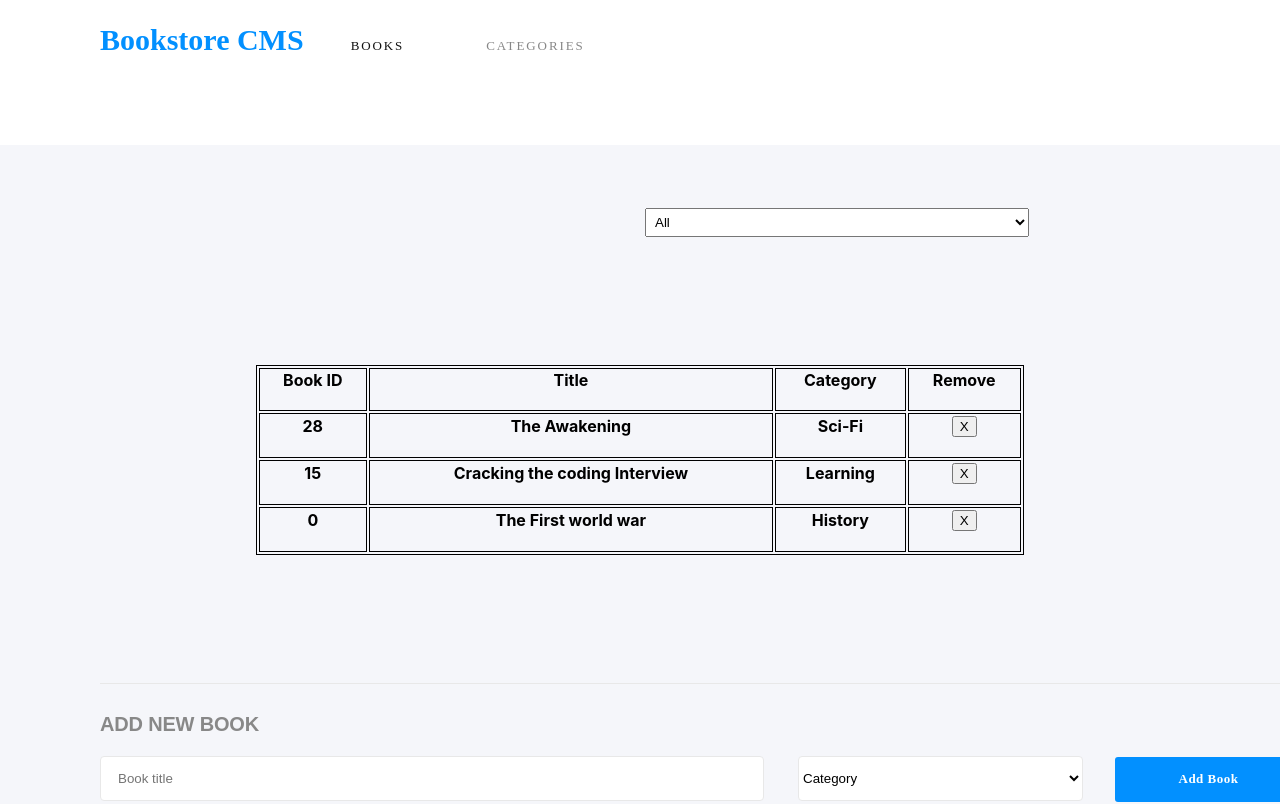
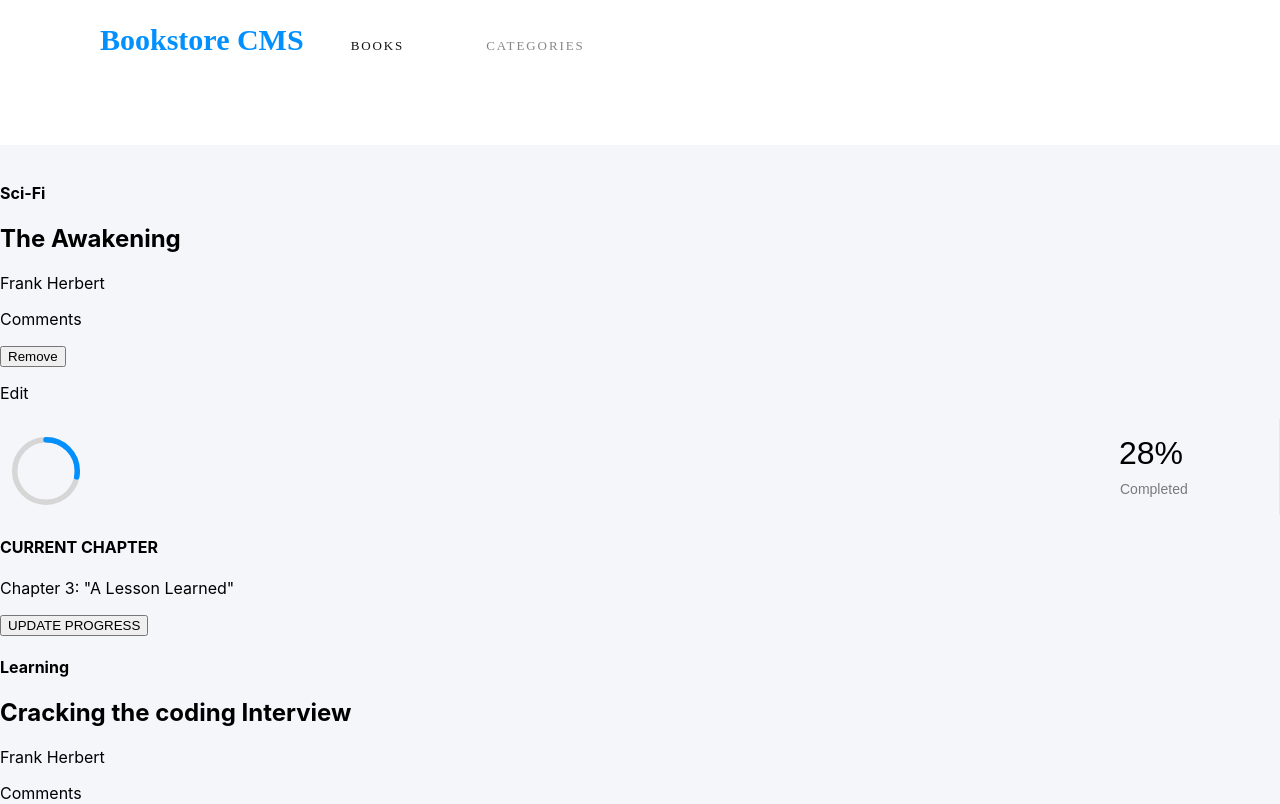
Before and after one commit to Stephanie041996/Book-Store, a React (Create React App) app: page / in a window 1280 px wide. Shown: the top 804 px of the page. Built offline with nearby package versions, Linux system fonts and the light colour scheme.

Commit message:
Set style for Book list

```diff
--- a/package.json
+++ b/package.json
@@ -8,6 +8,7 @@
     "@testing-library/user-event": "^12.1.10",
     "prop-types": "^15.7.2",
     "react": "^17.0.2",
+    "react-circular-progressbar": "^2.0.4",
     "react-dom": "^17.0.2",
     "react-redux": "^7.2.4",
     "react-scripts": "4.0.3",
--- a/src/components/App.css
+++ b/src/components/App.css
@@ -130,6 +130,61 @@ th {
   letter-spacing: 1.9px;
   color: #121212;
 }
+
+.progress-bar {
+  display: flex;
+  justify-content: space-between;
+  border-right: solid 1px #e8e8e8;
+}
+
+.outer-circle {
+  width: 5.625rem;
+  height: 5.625rem;
+  margin-top: 0.38rem;
+}
+
+.circle-bar {
+  margin: 0.75rem;
+}
+
+.progress-bar h4 {
+  width: 2.938rem;
+  height: 2.438rem;
+  margin: 0.063rem 7.063rem 0 0.688rem;
+  font-family: 'Montserrat', sans-serif;
+  font-size: 2rem;
+  font-weight: normal;
+  margin-top: 1rem;
+}
+
+.progress-bar p {
+  width: 5rem;
+  height: 1.125rem;
+  margin: 0.438rem 4.938rem 0 0.75rem;
+  opacity: 0.5;
+  font-family: 'Montserrat', sans-serif;
+  font-size: 0.875rem;
+}
+
+::placeholder {
+  width: 4.75rem;
+  height: 1.188rem;
+  font-family: 'Montserrat', sans-serif;
+  font-size: 1rem;
+  font-weight: normal;
+  font-stretch: normal;
+  font-style: normal;
+  line-height: normal;
+  letter-spacing: -0.15px;
+  color: #c4c4c4;
+}
+
+@media screen and (max-width: 1001px) {
+  .user-icon {
+    margin-right: 0;
+  }
+}
+
 /*
 .Oval {
   width: 2.813rem;
--- a/src/components/Book.js
+++ b/src/components/Book.js
@@ -1,20 +1,56 @@
+/* eslint-disable react/no-unescaped-entities */
+/* eslint-disable react/jsx-key */
 import React from 'react';
 import PropTypes from 'prop-types';
+import { buildStyles, CircularProgressbar } from 'react-circular-progressbar';
+import 'react-circular-progressbar/dist/styles.css';
 
 const Book = ({ books, remove }) => (
-  <tbody>
+  <div>
     {books.map((book) => (
-      <tr key={book.id}>
-        <th>{book.id}</th>
-        <th>{book.title}</th>
-        <th>{book.category}</th>
-        <th><button type="button" className="btn" onClick={() => { remove(book); }}>X</button></th>
+      <div className="book-detail">
+        <div className="desc">
+          <h4>{book.category}</h4>
+          <h2>{book.title}</h2>
+          <p>Frank Herbert</p>
+          <div className="links">
+            <p className="comment">Comments</p>
+            <p><button type="button" className="btn" onClick={() => { remove(book); }}>Remove</button></p>
+            <p className="edit">Edit</p>
+          </div>
+        </div>
+        <div className="progress-bar">
+          <div className="outer-circle">
+            <div style={{ width: 68, height: 68 }} className="circle-bar">
+              <CircularProgressbar
+                value={book.id}
+                styles={buildStyles({
+                  pathColor: '#0290ff',
 
-      </tr>
+                })}
+              />
+            </div>
+          </div>
+          <div>
+            <h4>{`${book.id}%`}</h4>
+            <p>Completed</p>
+          </div>
+
+        </div>
+        <div className="book-chapter">
+          <h4>CURRENT CHAPTER</h4>
+          <p>
+            Chapter 3:
+            "A Lesson Learned"
+
+          </p>
+          <button type="button">UPDATE PROGRESS</button>
+        </div>
+      </div>
 
     ))}
 
-  </tbody>
+  </div>
 
 );
 
--- a/src/containers/BooksForm.js
+++ b/src/containers/BooksForm.js
@@ -33,10 +33,19 @@ const BooksForm = () => {
       </h4>
       <form>
         <input id="book" name="title" placeholder="Book title" value={title} onChange={handleChange} />
-        <select name="category" id="book-category" onChange={handleChange} value={category}>
-          {bookCategory.map((x) => (
-            <option key={x}>{x}</option>
-          ))}
+        <select name="category" id="book-category" onChange={handleChange} value={category} placeholder="Category">
+          {bookCategory.map((x) => {
+            if (x === 'Category') {
+              return (
+                <option key={x} hidden className="place">{x}</option>
+              );
+            }
+
+            return (
+
+              <option key={x}>{x}</option>
+            );
+          })}
 
         </select>
 
--- a/src/containers/BooksList.js
+++ b/src/containers/BooksList.js
@@ -3,17 +3,13 @@ import { connect } from 'react-redux';
 import PropTypes from 'prop-types';
 import Book from '../components/Book';
 import store from '../reducers';
-import { removeBook, changeFilter } from '../actions';
-import CategoryFilter from '../components/CategoryFilter';
+import { removeBook } from '../actions';
 
 const BookList = ({ books, filter }) => {
   const handleRemoveBook = (book) => {
     store.dispatch(removeBook(book));
   };
 
-  const hanldeFilterChange = (e) => {
-    store.dispatch(changeFilter(e.target.value));
-  };
   let filteredBook = '';
   if (filter === 'All') {
     filteredBook = books;
@@ -23,21 +19,9 @@ const BookList = ({ books, filter }) => {
 
   return (
     <div>
-      <CategoryFilter handleChange={hanldeFilterChange} />
-      <table>
-        <thead>
-          <tr>
-            <th>Book ID</th>
-            <th>Title</th>
-            <th>Category</th>
-            <th>Remove</th>
 
-          </tr>
-        </thead>
+      <Book books={filteredBook} remove={handleRemoveBook} />
 
-        <Book books={filteredBook} remove={handleRemoveBook} />
-
-      </table>
     </div>
   );
 };
```
Also changed, not shown: 1 other file (tests, documents, lock files or other folders).
